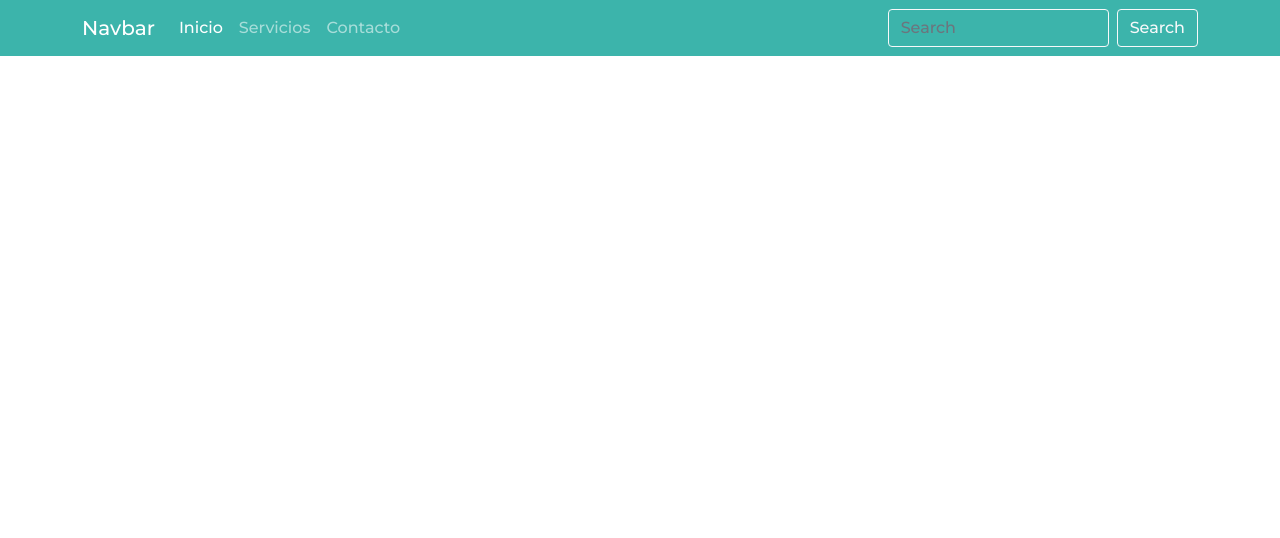
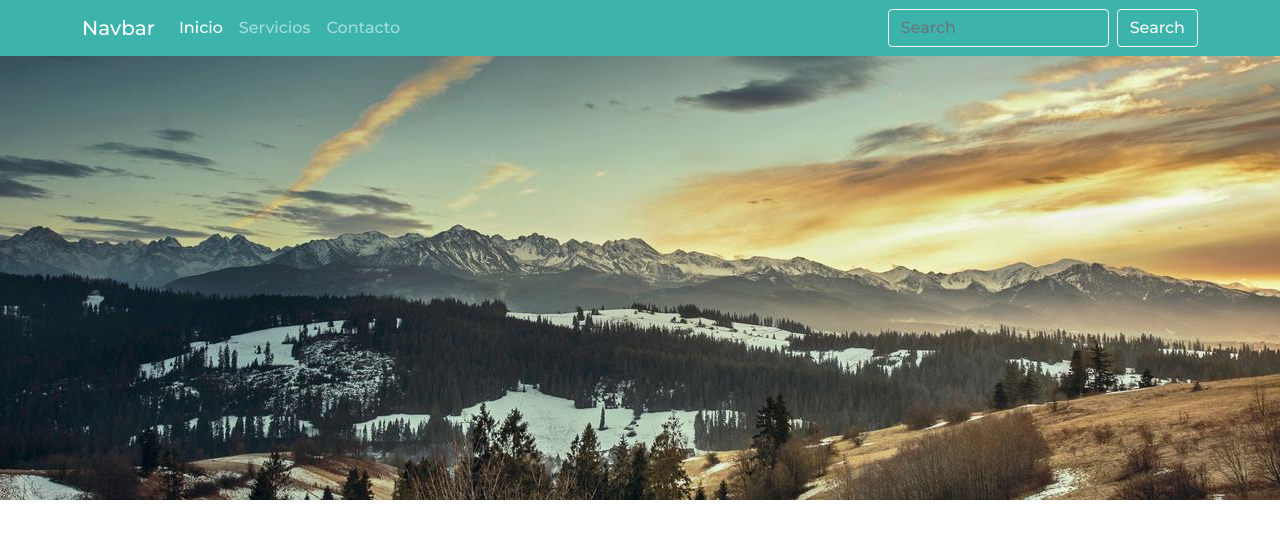
Before and after one commit to BrandonDevU95/Bootstrap5, a website: page 07-sass-practica/index.html in a window 1280 px wide. Drawn offline with Linux system fonts and the light colour scheme.

Commit message:
101 - Min Width

```diff
--- a/07-sass-practica/sass/custom.scss
+++ b/07-sass-practica/sass/custom.scss
@@ -10,3 +10,16 @@ $primary: #3cb4ab;
 	background-color: $primary;
 	border-color: $light;
 }
+
+header {
+	background-image: url('../img/547-1400x500.jpeg');
+	height: 200px;
+	background-position: center;
+	background-size: cover;
+}
+
+@include media-breakpoint-up(md) {
+	header {
+		height: 500px;
+	}
+}
```
Also changed, not shown: 07-sass-practica/img/547-1400x500.jpeg (added), 07-sass-practica/sass/custom.css, 1 other file.
